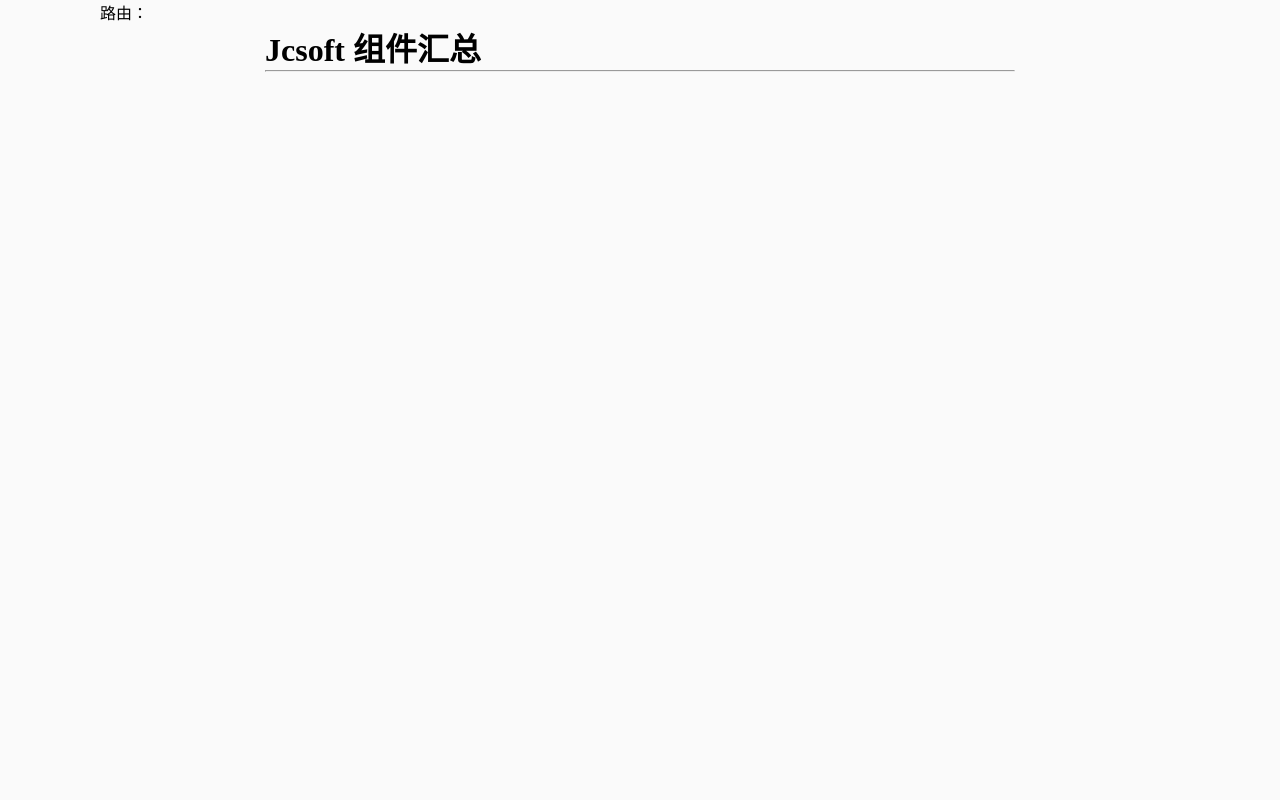
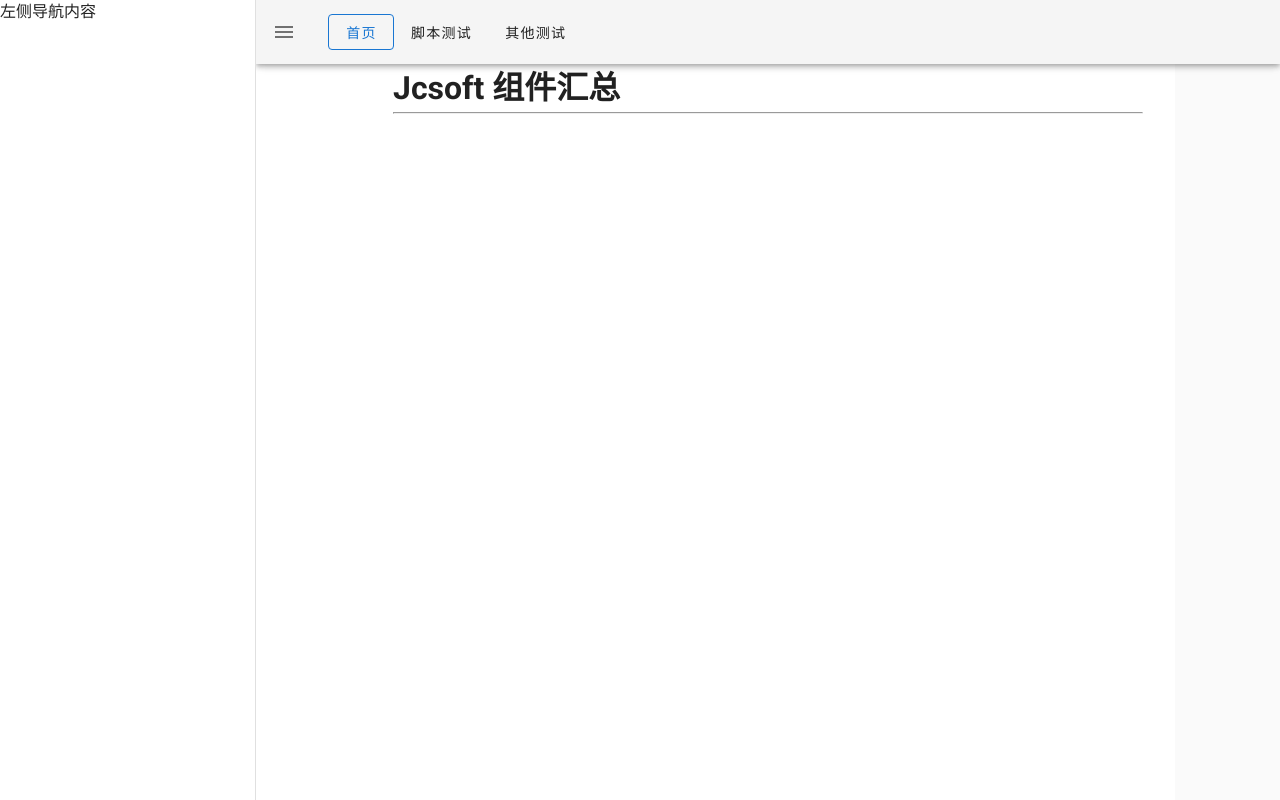
Before and after one commit to jcbowen/jcsoft, a Vue app: page /#/ in a window 1280 px wide. Built offline with nearby package versions, Linux system fonts and the light colour scheme.

Commit message:
编辑 演示

```diff
--- a/examples/App.vue
+++ b/examples/App.vue
@@ -1,24 +1,40 @@
 <template>
   <div id="app">
-    <header-nav />
-    <router-view />
-    <main-footer />
+    <v-app>
+      <v-navigation-drawer v-model="drawer" app>
+        <!-- 左侧导航内容 -->
+        左侧导航内容
+      </v-navigation-drawer>
+
+      <v-app-bar app>
+        <v-app-bar-nav-icon @click="drawer = !drawer" />
+        <v-toolbar-title>
+          <header-navs />
+        </v-toolbar-title>
+      </v-app-bar>
+
+      <v-main>
+        <router-view />
+      </v-main>
+    </v-app>
   </div>
 </template>
 
 <script>
-  import HeaderNav from '@/views/common/headerNav'
-  import mainFooter from '@/views/common/mainFooter'
-
+  import HeaderNavs from '@/views/common/headerNav'
   export default {
     name: 'App',
-    components: { mainFooter, HeaderNav },
+    components: { HeaderNavs },
+    data() {
+      return { drawer: null }
+    },
   }
 </script>
 <style lang="scss">
   body {
     background-color: #fafafa;
   }
+
   #app {
     max-width: 99%;
     width: 1080px;
--- a/examples/views/common/headerNav.vue
+++ b/examples/views/common/headerNav.vue
@@ -1,17 +1,15 @@
 <template>
   <div class="headerNav">
-    <p>
-      路由：
-      <!--      <el-link
-        v-for="(item, ind) in navs"
-        :key="ind"
-        class="aItem"
-        type="primary"
-        @click="go(item.path)"
-      >
-        {{ item.title }}
-      </el-link>-->
-    </p>
+    <v-btn
+      v-for="(item, ind) in navs"
+      :key="ind"
+      :color="item.active ? 'primary' : ''"
+      :outlined="item.active"
+      :text="!item.active"
+      @click="go(item.path)"
+    >
+      {{ item.title }}
+    </v-btn>
   </div>
 </template>
 <script>
@@ -24,22 +22,42 @@
           {
             path: '/',
             title: '首页',
+            active: true,
           },
           {
             path: '/script',
             title: '脚本测试',
+            active: false,
           },
           {
             path: '/test',
             title: '其他测试',
+            active: false,
           },
         ],
       }
+    },
+    watch: {
+      '$route.path'(newPath) {
+        this.checkCurrentNav(newPath)
+      },
+    },
+    beforeMount() {
+      this.checkCurrentNav(this.$route.path)
     },
     methods: {
       go(path) {
         if (this.$route.path === path) return true
         return this.$router.push(path)
+      },
+      checkCurrentNav(path) {
+        if (this.$utils.validate.isEmpty(path)) return
+        let navs = []
+        this.$utils.each(this.navs, (item) => {
+          item.active = item.path === path
+          navs.push(item)
+        })
+        this.navs = navs
       },
     },
   }
--- a/examples/views/common/mainFooter.vue
+++ /dev/null
@@ -1,13 +0,0 @@
-<template>
-  <div class="footer"></div>
-</template>
-<script>
-  export default {
-    name: 'MainFooter',
-  }
-</script>
-<style lang="scss" scoped>
-  .footer {
-    min-height: 50px;
-  }
-</style>
--- a/examples/views/test/index.vue
+++ b/examples/views/test/index.vue
@@ -1,22 +1,11 @@
-<!--<template>
+<template>
   <div class="Test">
-    <h1>组件测试</h1>
-
-    <hr />
-
-    <barcode :format="format" :value="barcodeValue">
-      Show this if the rendering fails.
-    </barcode>
+    <v-alert type="success" />
   </div>
-</template>-->
+</template>
 <script>
-  /*import VueBarcode from 'vue-barcode'
-
   export default {
-    name: 'Test',
-    components: {
-      barcode: VueBarcode,
-    },
+    components: {},
     data() {
       return {
         barcodeValue: 'SL1617953309Of8',
@@ -30,5 +19,5 @@
     created() {
       window.VM = this
     },
-  }*/
+  }
 </script>
```
